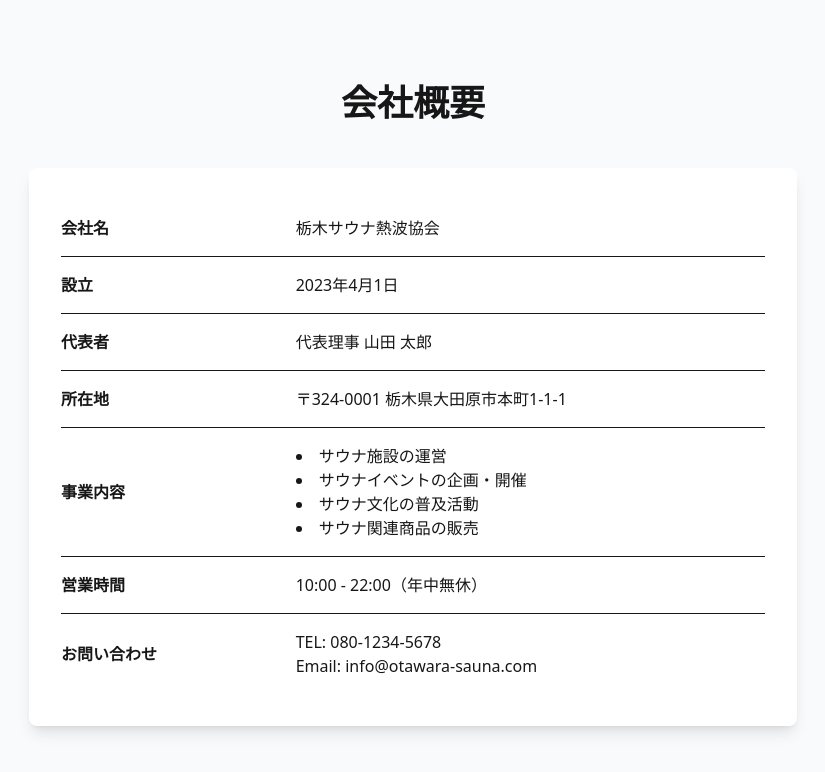
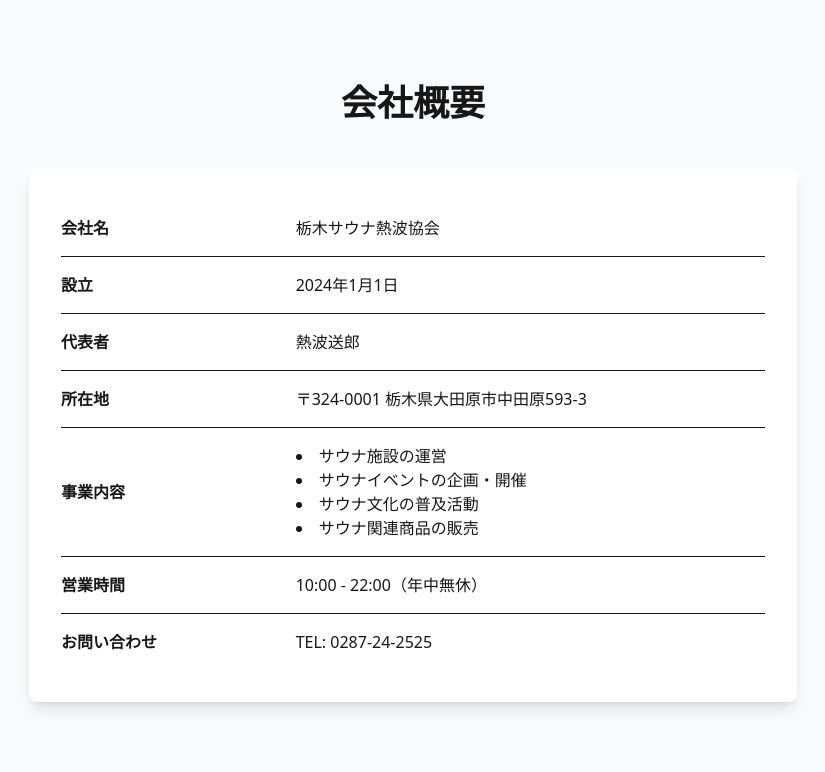
Before and after one commit to yasunarj/client1_HomePage, a Next.js app: page /company in a window 1280 px wide. Shown: the top 772 px of the page, without its empty margins (227-1052 px from the left). Built offline with nearby package versions, Linux system fonts and the light colour scheme; no server answers.

Commit message:
fixed: company

```diff
--- a/app/company/page.tsx
+++ b/app/company/page.tsx
@@ -15,15 +15,15 @@ export default function CompanyPage() {
               </tr>
               <tr className="border-b">
                 <th className="py-4 text-left">設立</th>
-                <td className="py-4">2023年4月1日</td>
+                <td className="py-4">2024年1月1日</td>
               </tr>
               <tr className="border-b">
                 <th className="py-4 text-left">代表者</th>
-                <td className="py-4">代表理事 山田 太郎</td>
+                <td className="py-4">熱波送郎</td>
               </tr>
               <tr className="border-b">
                 <th className="py-4 text-left">所在地</th>
-                <td className="py-4">〒324-0001 栃木県大田原市本町1-1-1</td>
+                <td className="py-4">〒324-0001 栃木県大田原市中田原593-3</td>
               </tr>
               <tr className="border-b">
                 <th className="py-4 text-left">事業内容</th>
@@ -43,8 +43,7 @@ export default function CompanyPage() {
               <tr>
                 <th className="py-4 text-left">お問い合わせ</th>
                 <td className="py-4">
-                  <p>TEL: 080-1234-5678</p>
-                  <p>Email: info@otawara-sauna.com</p>
+                  <p>TEL: 0287-24-2525</p>
                 </td>
               </tr>
             </tbody>
```
